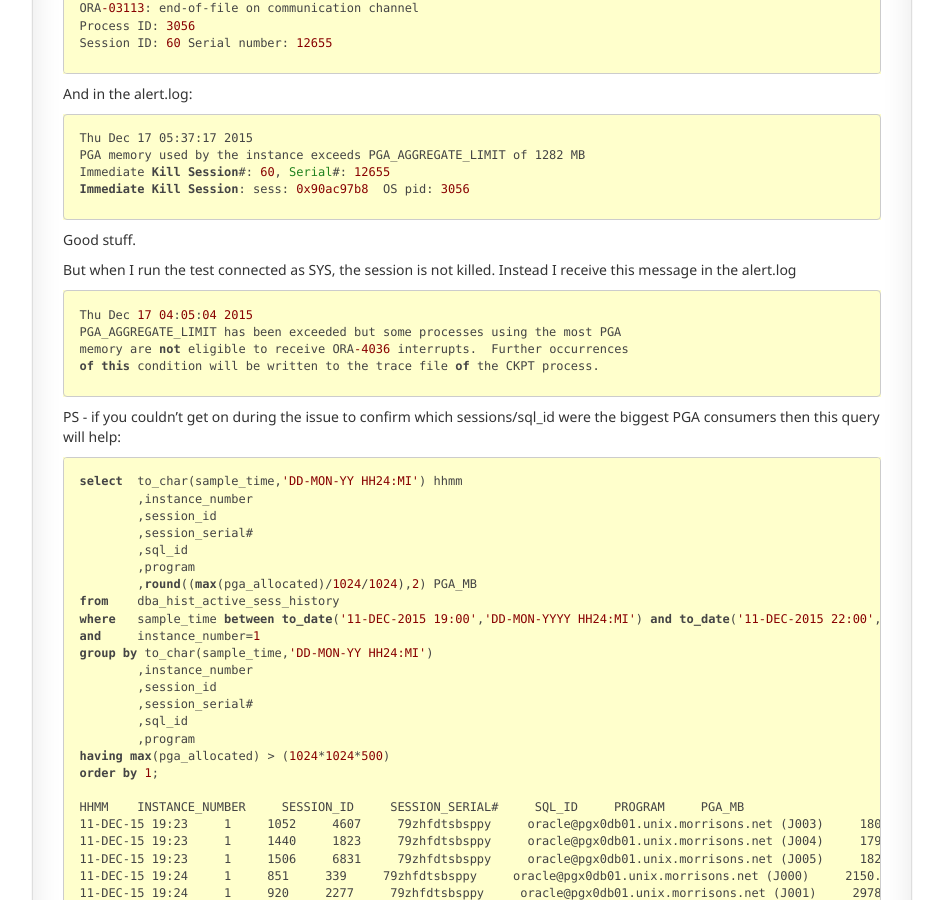
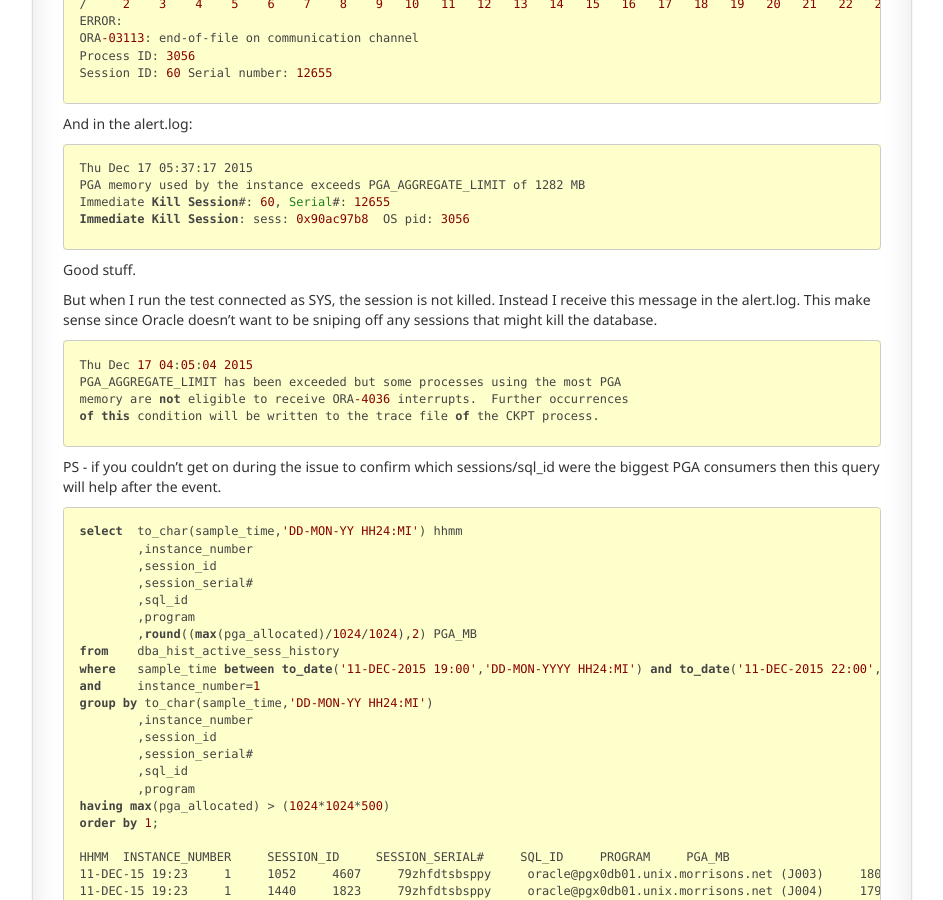
Before and after one commit to ssenior45/ssenior45.github.io, a Jekyll site: the page built from _posts/2016-01-21-sql_destroys_database.md, in a window 1280 px wide and 900 px high, scrolled down 7178 px. Shown: the whole window, without its empty margins (22-965 px from the left). Built offline with Jekyll 4.4.1, drawn with Linux system fonts in a browser that asks for light colours; nearby versions of some CDN libraries; Markdown is read by kramdown in place of the engine named in the settings; comment, search, counter and statistics services are not loaded; some of the changed text lies outside the part shown.

Commit message:
Update 2016-01-21-sql_destroys_database.md

````diff
--- a/_posts/2016-01-21-sql_destroys_database.md
+++ b/_posts/2016-01-21-sql_destroys_database.md
@@ -308,6 +308,7 @@ pga_aggregate_target                              0 TRUE       Target size for t
 ```
 
 --now run the test again
+
 --in another session run
 
 ```
@@ -434,7 +435,7 @@ Immediate Kill Session: sess: 0x90ac97b8  OS pid: 3056
 
 Good stuff.
 
-But when I run the test connected as SYS, the session is not killed. Instead I receive this message in the alert.log
+But when I run the test connected as SYS, the session is not killed. Instead I receive this message in the alert.log. This make sense since Oracle doesn't want to be sniping off any sessions that might kill the database.
 
 ```
 Thu Dec 17 04:05:04 2015
@@ -443,7 +444,7 @@ memory are not eligible to receive ORA-4036 interrupts.  Further occurrences
 of this condition will be written to the trace file of the CKPT process.
 ```
 
-PS - if you couldn't get on during the issue to confirm which sessions/sql_id were the biggest PGA consumers then this query will help:
+PS - if you couldn't get on during the issue to confirm which sessions/sql_id were the biggest PGA consumers then this query will help after the event.
 
 ```
 select  to_char(sample_time,'DD-MON-YY HH24:MI') hhmm
@@ -465,7 +466,7 @@ group by to_char(sample_time,'DD-MON-YY HH24:MI')
 having max(pga_allocated) > (1024*1024*500)
 order by 1;
 
-HHMM    INSTANCE_NUMBER     SESSION_ID     SESSION_SERIAL#     SQL_ID     PROGRAM     PGA_MB
+HHMM  INSTANCE_NUMBER     SESSION_ID     SESSION_SERIAL#     SQL_ID     PROGRAM     PGA_MB
 11-DEC-15 19:23     1     1052     4607     79zhfdtsbsppy     oracle@pgx0db01.unix.morrisons.net (J003)     1804.47
 11-DEC-15 19:23     1     1440     1823     79zhfdtsbsppy     oracle@pgx0db01.unix.morrisons.net (J004)     1799.54
 11-DEC-15 19:23     1     1506     6831     79zhfdtsbsppy     oracle@pgx0db01.unix.morrisons.net (J005)     1827.22
````
Also changed, not shown: other parts of _posts/2016-01-21-sql_destroys_database.md (+1 -1 lines).
